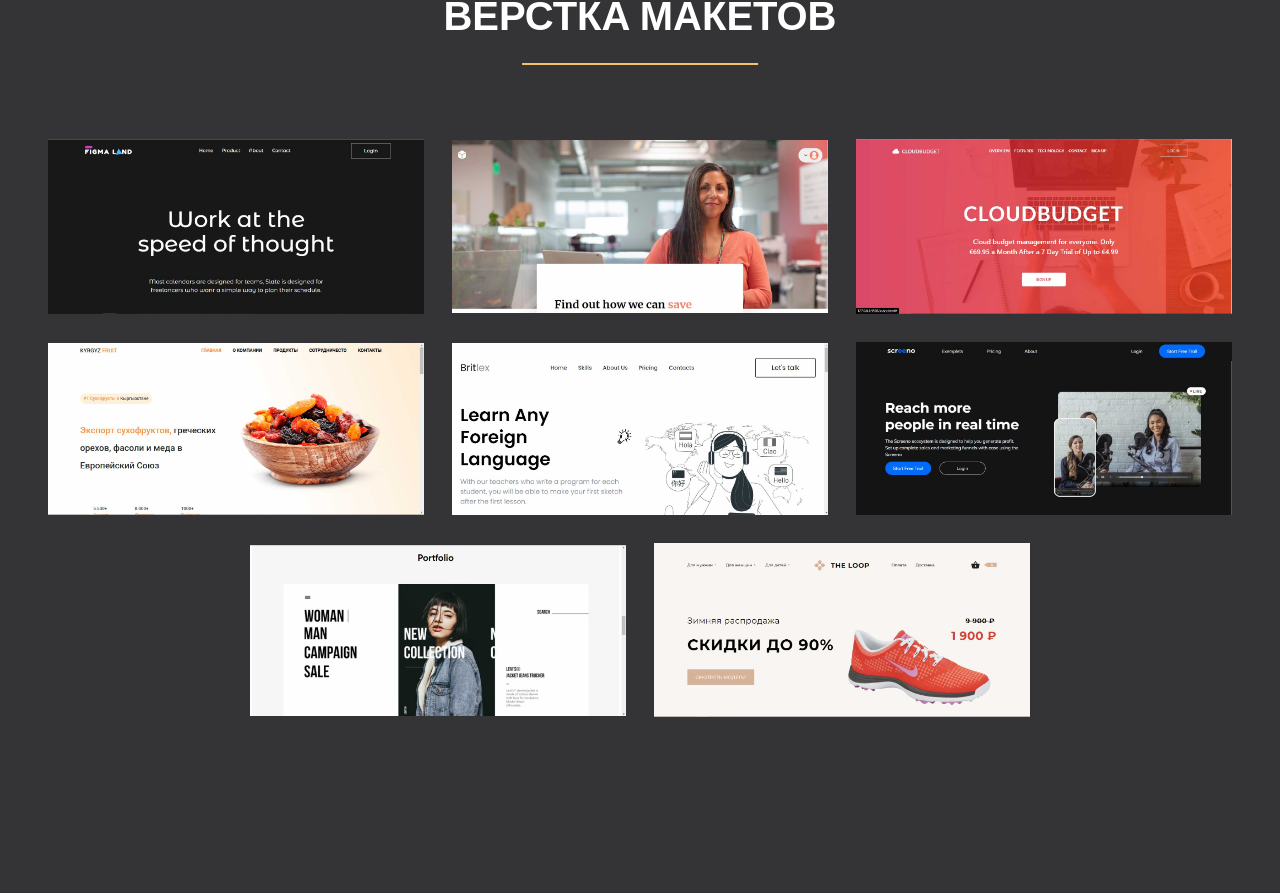
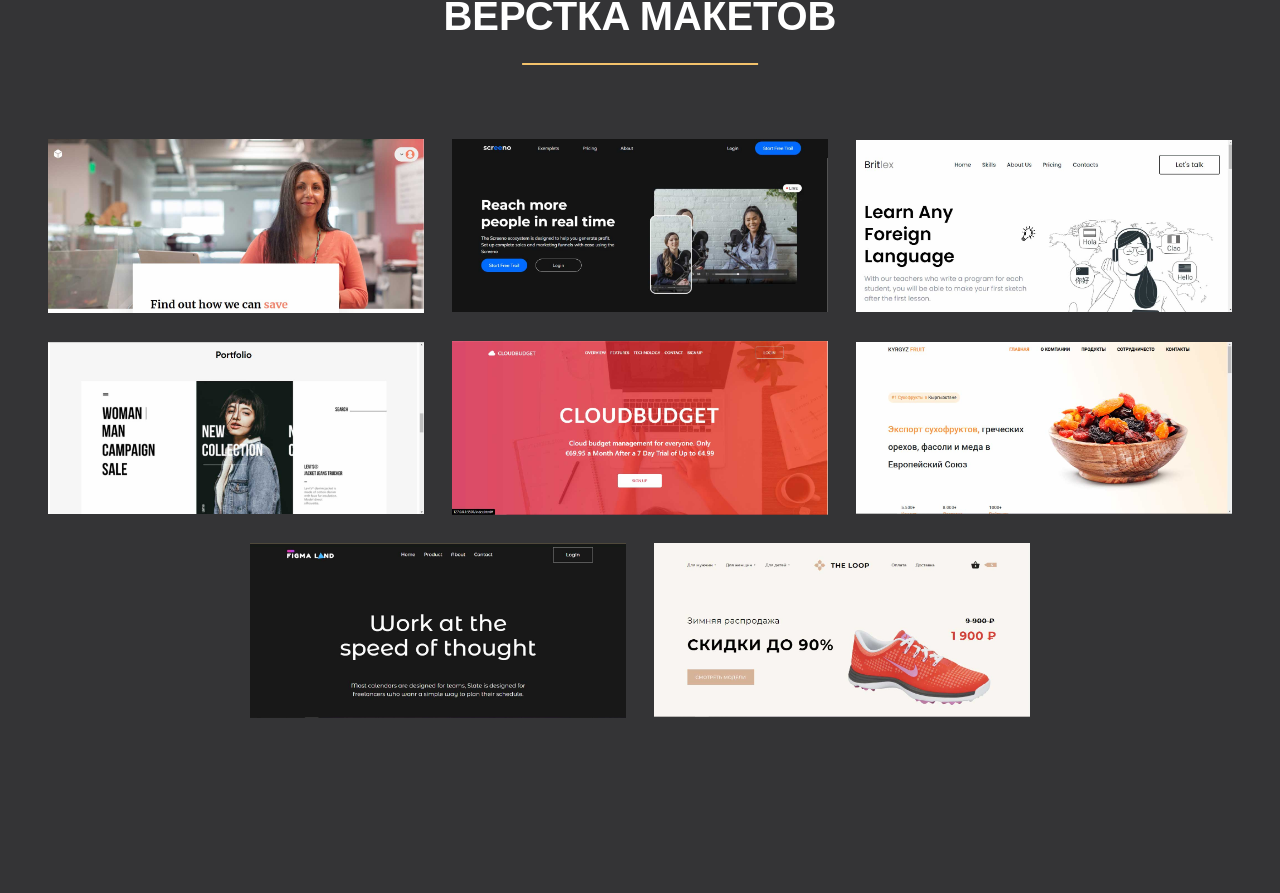
Before and after one commit to nurbolot143/new-portfolio, a React (Create React App) app: page /projects in a window 1280 px wide. Shown: the part 1493-2386 px from the top of the page. Built offline with nearby package versions, Linux system fonts and the light colour scheme.

Commit message:
fixed bug

```diff
--- a/src/data.js
+++ b/src/data.js
@@ -52,18 +52,29 @@ export const ownProjects = [
 
 export const layoutItems = [
   {
-    id: 8,
-    link: "https://nurbolot143.github.io/Landing_P/",
-    title: "Landing_P",
-    img: layout9,
-  },
-  {
     id: 2,
     link: "https://nurbolot143.github.io/Eazy-Camper/",
     title: "Eazy Camper",
     img: layout3,
   },
-
+  {
+    id: 7,
+    link: "https://nurbolot143.github.io/screeno/",
+    title: "Screeno",
+    img: layout8,
+  },
+  {
+    id: 0,
+    link: "https://nurbolot143.github.io/Britlex/",
+    title: "Britlex",
+    img: layout1,
+  },
+  {
+    id: 4,
+    link: "https://nurbolot143.github.io/LandingPage/",
+    title: "LandingPage",
+    img: layout5,
+  },
   {
     id: 1,
     link: "https://nurbolot143.github.io/CloudBudget-Freebie/",
@@ -76,25 +87,11 @@ export const layoutItems = [
     title: "Kyrgyz fruit",
     img: layout4,
   },
-
   {
-    id: 0,
-    link: "https://nurbolot143.github.io/Britlex/",
-    title: "Britlex",
-    img: layout1,
-  },
-  {
-    id: 7,
-    link: "https://nurbolot143.github.io/screeno/",
-    title: "Screeno",
-    img: layout8,
-  },
-
-  {
-    id: 4,
-    link: "https://nurbolot143.github.io/LandingPage/",
-    title: "LandingPage",
-    img: layout5,
+    id: 8,
+    link: "https://nurbolot143.github.io/Landing_P/",
+    title: "Landing_P",
+    img: layout9,
   },
   {
     id: 6,
@@ -169,7 +166,7 @@ export const contact = [
     id: 0,
     name: "phone",
     label: "Позвонить",
-    link: "tel:+996794690533",
+    link: "tel:+996704690533",
     icon: <PhoneIcon fontSize="large" className="contact__icon" />,
   },
   {
--- a/src/sass/components/_courseProjects.scss
+++ b/src/sass/components/_courseProjects.scss
@@ -48,6 +48,10 @@
       @include media(920) {
         opacity: 0.8;
       }
+
+      @include media(770) {
+        height: 80%;
+      }
     }
 
     &:hover {
@@ -80,10 +84,19 @@
       font-size: 34px;
       margin-bottom: 20px;
       color: $accent-color;
+
+      @include media(770) {
+        font-size: 25px;
+        margin-bottom: 10px;
+      }
     }
 
     span {
       font-size: 24px;
+
+      @include media(770) {
+        font-size: 16px;
+      }
     }
   }
 
```
